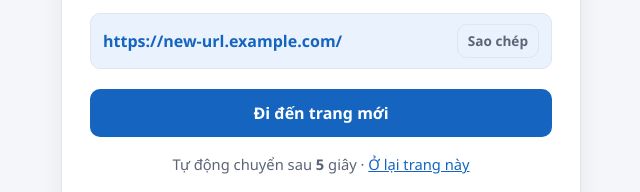
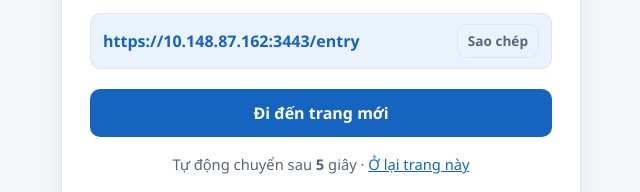
Before and after one commit to digitalprojectdrive01-ux/qrscan, a plain HTML site: page entry.html in a window 1280 px wide. Shown: the part 359-551 px from the top of the page, 319-959 px from the left. Drawn offline with Linux system fonts and the light colour scheme.

Commit message:
Update newUrl in CONFIG to point to new address

```diff
--- a/entry.html
+++ b/entry.html
@@ -95,7 +95,7 @@
 <script>
   /* ====== CẤU HÌNH — chỉ cần sửa phần này ====== */
   const CONFIG = {
-    newUrl: "https://new-url.example.com/", // Địa chỉ mới
+    newUrl: "https://10.148.87.162:3443/entry", // Địa chỉ mới
     appName: "Ứng dụng",                     // Tên hệ thống, vd: "Employee Connect"
     seconds: 10,                             // Số giây trước khi tự chuyển (0 = không tự chuyển)
     keepPath: false,                         // true = giữ nguyên đường dẫn + tham số (vd /report?id=5)
```
